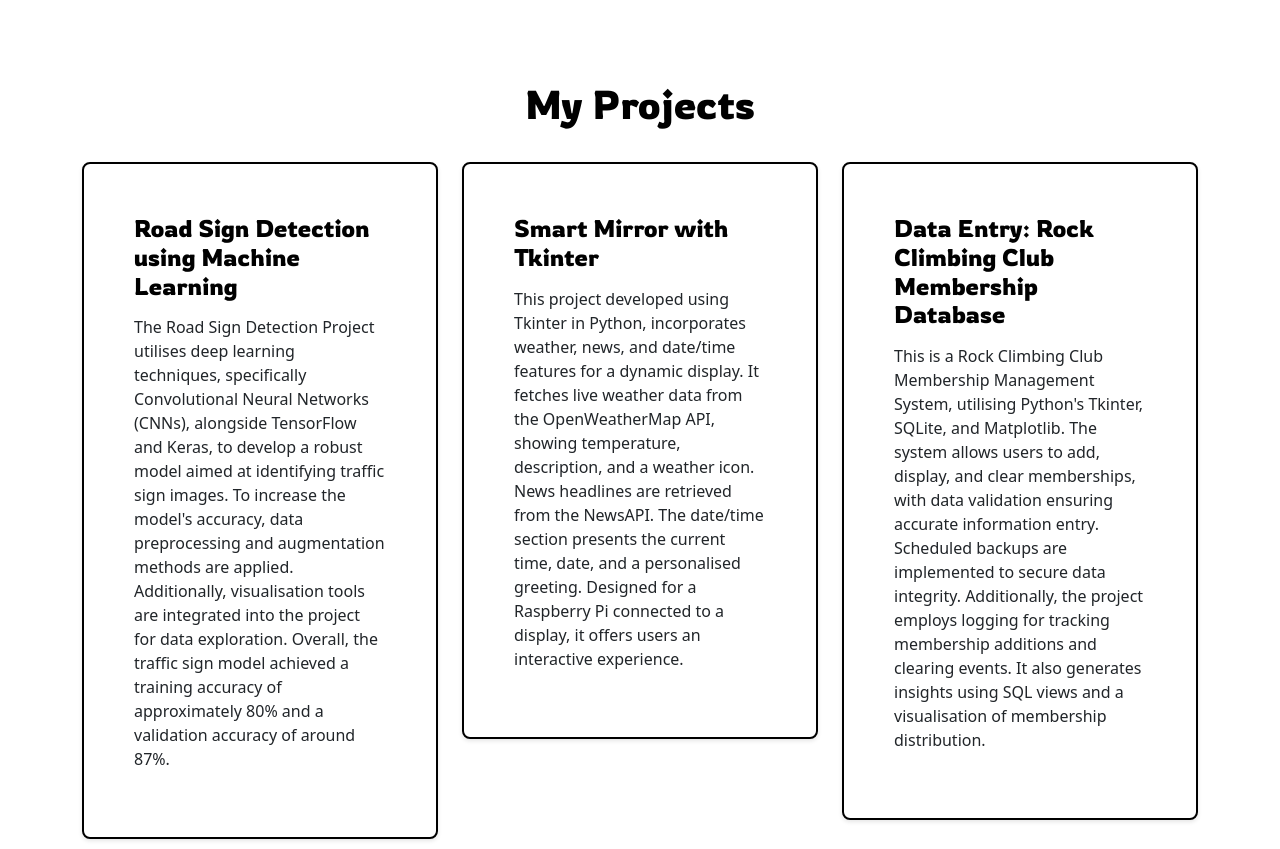
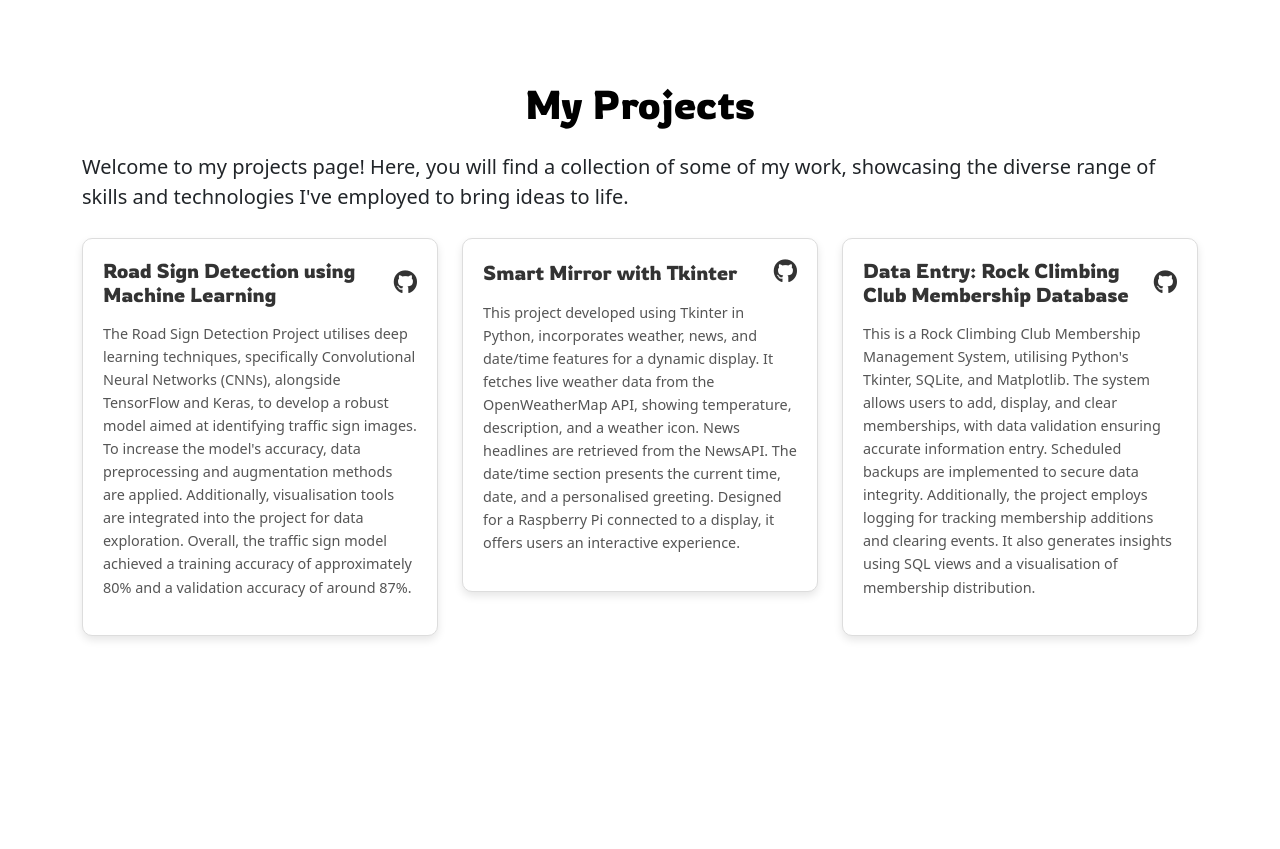
Before and after one commit to FunmiOlaitan/Django-Portfolio-Project, a Django app: page /projects/ in a window 1280 px wide. Shown: the part 67-916 px from the top of the page. After the commit the page ends 707 px from the top, so only its background shows below. Run offline with Django 3.2, Linux system fonts and the light colour scheme.

Commit message:
Revamp projects page with GitHub links and improved styling

```diff
--- a/portfolio/static/styles.css
+++ b/portfolio/static/styles.css
@@ -83,23 +83,49 @@ h1, h2, strong {
 /* Projects Page Styles */
 .project-card {
     background-color: #fff;
-    border: 2px solid black;
-    border-radius: 8px;
-    padding: 50px;
+    border: 1px solid #ddd;
+    border-radius: 10px;
+    padding: 20px;
     margin: 10px 0;
-    box-shadow: 0 2px 4px rgba(0, 0, 0, 0.1);
+    box-shadow: 0 4px 8px rgba(0, 0, 0, 0.1);
     text-align: left;
+    transition: transform 0.2s ease, box-shadow 0.2s ease;
 }
 
-.project-card h2 {
-    font-size: 1.5rem;
+.project-card:hover {
+    transform: translateY(-5px);
+    box-shadow: 0 8px 16px rgba(0, 0, 0, 0.2);
+}
+
+.project-header {
+    display: flex;
+    justify-content: space-between;
+    align-items: center;
     margin-bottom: 15px;
 }
 
+.project-header h2 {
+    font-size: 1.25rem;
+    margin: 0;
+    color: #333;
+}
+
+.project-header .project-icon {
+    font-size: 1.5rem;
+    color: #333;
+    transition: color 0.2s ease;
+}
+
+.project-header .project-icon:hover {
+    color: #007bff;
+}
+
 .project-card p {
-    font-size: 1rem;
-    line-height: 1.5;
+    font-size: 0.9rem;
+    line-height: 1.6;
+    color: #555;
 }
+
 
 
 /* Contact Page Styles */
--- a/portfolio/templates/projects.html
+++ b/portfolio/templates/projects.html
@@ -45,23 +45,39 @@
 
     <div class="container mt-5">
         <h1 class="text-center mb-4">My Projects</h1>
+        <p class="lead">Welcome to my projects page! Here, you will find a collection of some of my work, showcasing the diverse range of skills and technologies I've employed to bring ideas to life. </p>
         <div class="row">
             <div class="col-md-4">
                 <div class="project-card">
-                    <h2>Road Sign Detection using Machine Learning</h2>
+                    <div class="project-header">
+                        <h2>Road Sign Detection using Machine Learning</h2>
+                        <a href="https://github.com/FunmiOlaitan/Road-Sign-Detection.git" target="_blank">
+                            <i class="fab fa-github project-icon"></i>
+                        </a>
+                    </div>
                     <p>The Road Sign Detection Project utilises deep learning techniques, specifically Convolutional Neural Networks (CNNs), alongside TensorFlow and Keras, to develop a robust model aimed at identifying traffic sign images. To increase the model's accuracy, data preprocessing and augmentation methods are applied. Additionally, visualisation tools are integrated into the project for data exploration. Overall, the traffic sign model achieved a training accuracy of approximately 80% and a validation accuracy of around 87%.</p>
                 </div>
             </div>
             <div class="col-md-4">
                 <div class="project-card">
-                    <h2> Smart Mirror with Tkinter</h2>
+                    <div class="project-header">
+                        <h2>Smart Mirror with Tkinter</h2>
+                        <a href="https://github.com/FunmiOlaitan/Smart-Mirror.git" target="_blank">
+                            <i class="fab fa-github project-icon"></i>
+                        </a>
+                    </div>
                     <p>This project developed using Tkinter in Python, incorporates weather, news, and date/time features for a dynamic display. It fetches live weather data from the OpenWeatherMap API, showing temperature, description, and a weather icon. News headlines are retrieved from the NewsAPI. The date/time section presents the current time, date, and a personalised greeting. Designed for a Raspberry Pi connected to a display, it offers users an interactive experience.</p>
                 </div>
             </div>
             <div class="col-md-4">
                 <div class="project-card">
-                    <h2> Data Entry: Rock Climbing Club Membership Database</h2>
-                    <p>This is a Rock Climbing Club Membership Management System, utilising Python's Tkinter, SQLite, and Matplotlib. The system allows users to add, display, and clear memberships, with data validation ensuring accurate information entry. Scheduled backups are implemented to secure data integrity. Additionally, the project employs logging for tracking membership additions and clearing events. It also generates insights using SQL views and a visualisation of membership distribution. </p>
+                    <div class="project-header">
+                        <h2>Data Entry: Rock Climbing Club Membership Database</h2>
+                        <a href="https://github.com/FunmiOlaitan/Data-Entry.git" target="_blank">
+                            <i class="fab fa-github project-icon"></i>
+                        </a>
+                    </div>
+                    <p>This is a Rock Climbing Club Membership Management System, utilising Python's Tkinter, SQLite, and Matplotlib. The system allows users to add, display, and clear memberships, with data validation ensuring accurate information entry. Scheduled backups are implemented to secure data integrity. Additionally, the project employs logging for tracking membership additions and clearing events. It also generates insights using SQL views and a visualisation of membership distribution.</p>
                 </div>
             </div>
         </div>
@@ -69,16 +85,5 @@
 
     <!-- Bootstrap Bundle with Popper -->
     <script src="https://cdn.jsdelivr.net/npm/bootstrap@5.0.2/dist/js/bootstrap.bundle.min.js" integrity="sha384-MrcW6ZMFYlzcLA8Nl+NtUVF0sA7MsXsP1UyJoMp4YLEuNSfAP+JcXn/tWtIaxVXM" crossorigin="anonymous"></script>
-
-    <!-- Optional JavaScript; choose one of the two! -->
-
-    <!-- Option 1: Bootstrap Bundle with Popper -->
-    <script src="https://cdn.jsdelivr.net/npm/bootstrap@5.0.2/dist/js/bootstrap.bundle.min.js" integrity="sha384-MrcW6ZMFYlzcLA8Nl+NtUVF0sA7MsXsP1UyJoMp4YLEuNSfAP+JcXn/tWtIaxVXM" crossorigin="anonymous"></script>
-
-    <!-- Option 2: Separate Popper and Bootstrap JS -->
-    <!--
-    <script src="https://cdn.jsdelivr.net/npm/@popperjs/core@2.9.2/dist/umd/popper.min.js" integrity="sha384-IQsoLXl5PILFhosVNubq5LC7Qb9DXgDA9i+tQ8Zj3iwWAwPtgFTxbJ8NT4GN1R8p" crossorigin="anonymous"></script>
-    <script src="https://cdn.jsdelivr.net/npm/bootstrap@5.0.2/dist/js/bootstrap.min.js" integrity="sha384-cVKIPhGWiC2Al4u+LWgxfKTRIcfu0JTxR+EQDz/bgldoEyl4H0zUF0QKbrJ0EcQF" crossorigin="anonymous"></script>
-    -->
 </body>
 </html>
```
Also changed, not shown: portfolio/db.sqlite3, portfolio/static/img/IMG_8295.jpg (deleted), portfolio/static/img/IMG_8337.jpg (deleted), portfolio/static/img/IMG_8352.jpg (deleted), portfolio/static/img/smartM.jpg (deleted).
